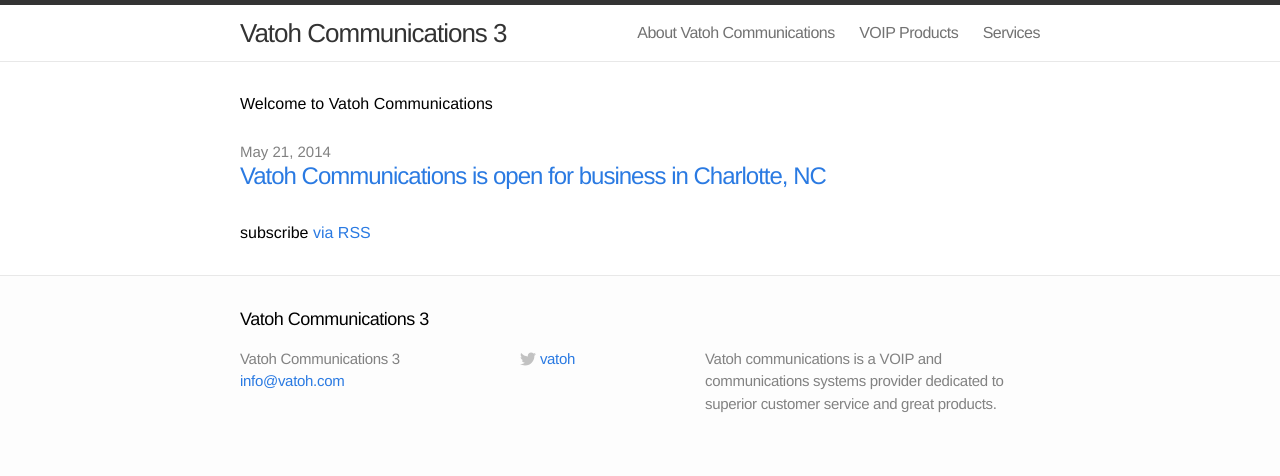
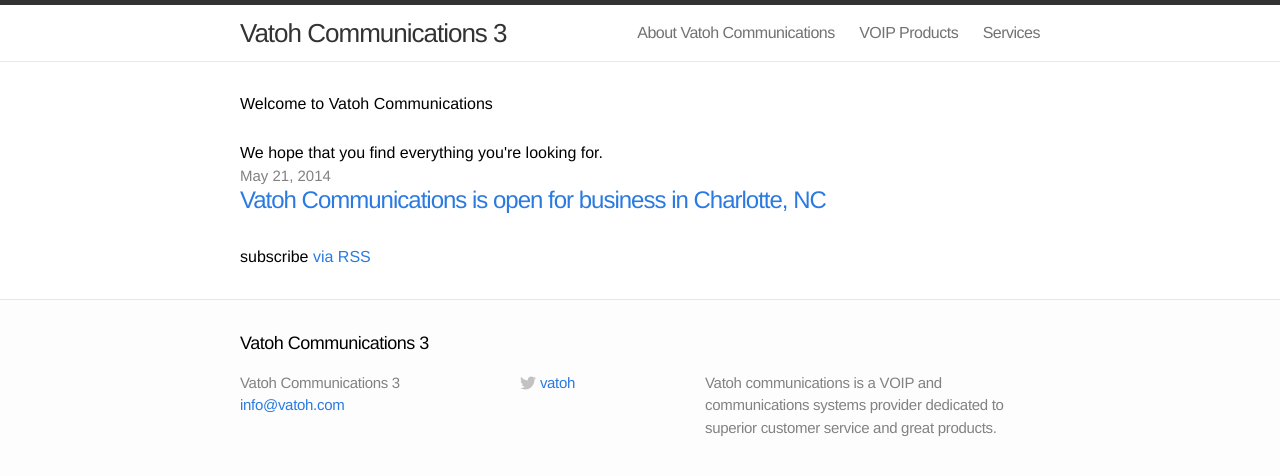
Before and after one commit to duncanmapes/Vatoh-Website, a Jekyll site: the page built from index.html, in a window 1280 px wide. Shown: the top 476 px of the page. Built offline with Jekyll 4.4.1, drawn with Linux system fonts in a browser that asks for light colours.

Commit message:
small change to test out atom

```diff
--- a/index.html
+++ b/index.html
@@ -12,6 +12,8 @@ sitemap:
 
   <h1>Welcome to Vatoh Communications</h1>
 
+  <p>We hope that you find everything you're looking for.</p>
+
   <ul class="posts">
     {% for post in site.posts %}
       <li>
```
